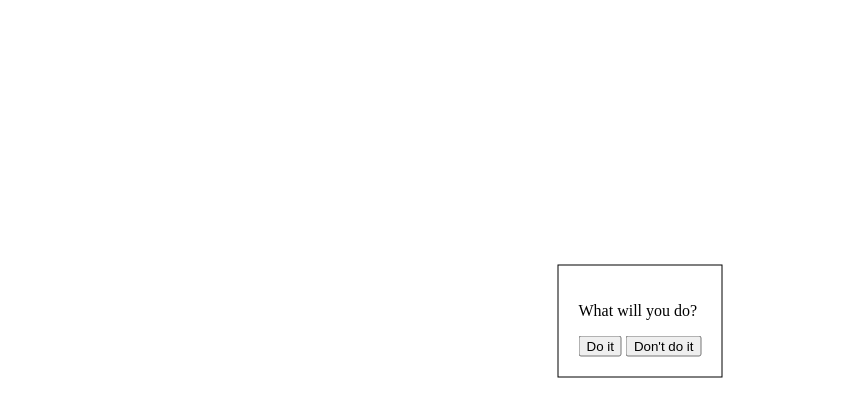
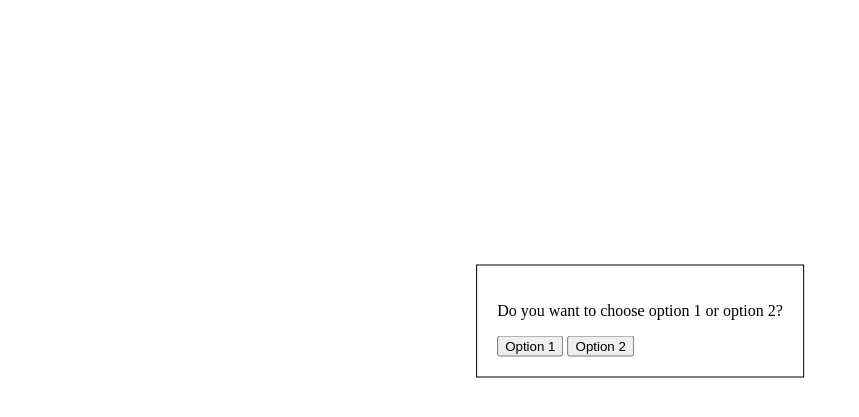
Before and after one commit to Sebszzz/forever, a plain HTML site: page index.html in a window 1280 px wide. Shown: the part 79-496 px from the top of the page, without its empty margins (0-859 px from the left). Drawn offline with Linux system fonts and the light colour scheme; files that its build step writes are made by us from their sources; files whose address does not match are found by name.

Commit message:
Update index.html

```diff
--- a/index.html
+++ b/index.html
@@ -9,9 +9,9 @@
 		<h1>Scroll down to see pop-up buttons</h1>
 		<div class="popup-container">
 			<div class="popup" id="popup1">
-				<p>What will you do?</p>
-				<button onclick="chooseOption('option1')">Do it</button>
-				<button onclick="chooseOption('option2')">Don't do it</button>
+				<p>Do you want to choose option 1 or option 2?</p>
+				<button onclick="chooseOption('option1')">Option 1</button>
+				<button onclick="chooseOption('option2')">Option 2</button>
 			</div>
 		</div>
 	</div>
```
